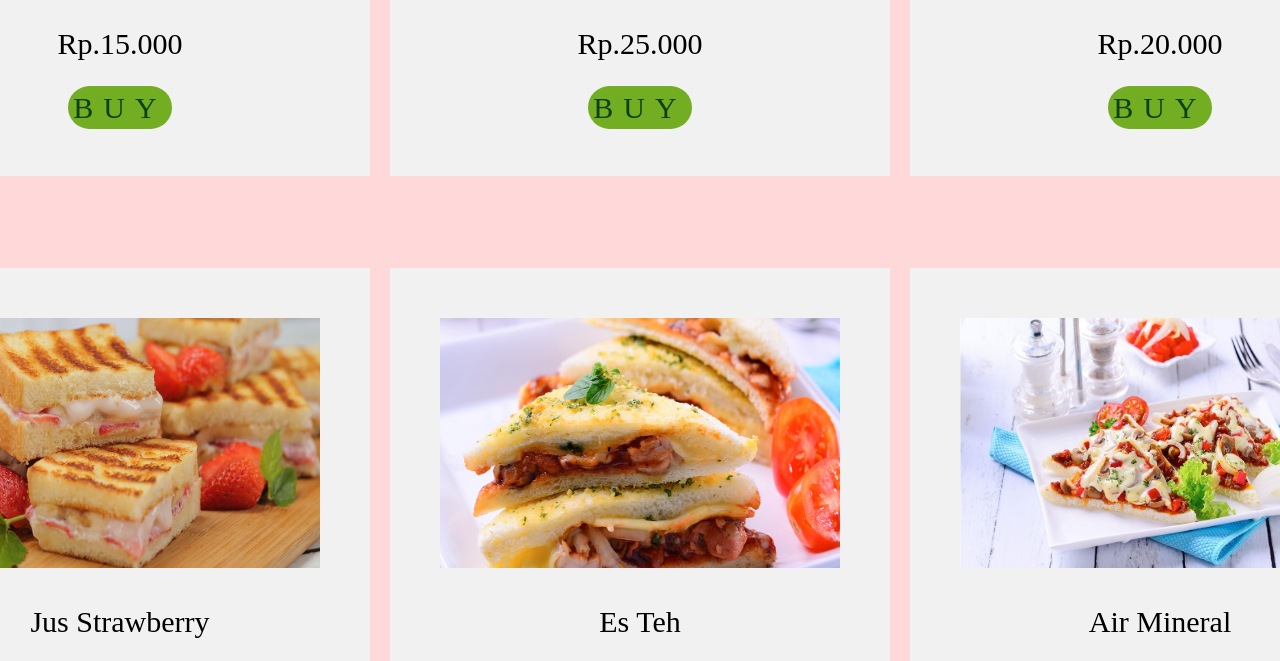
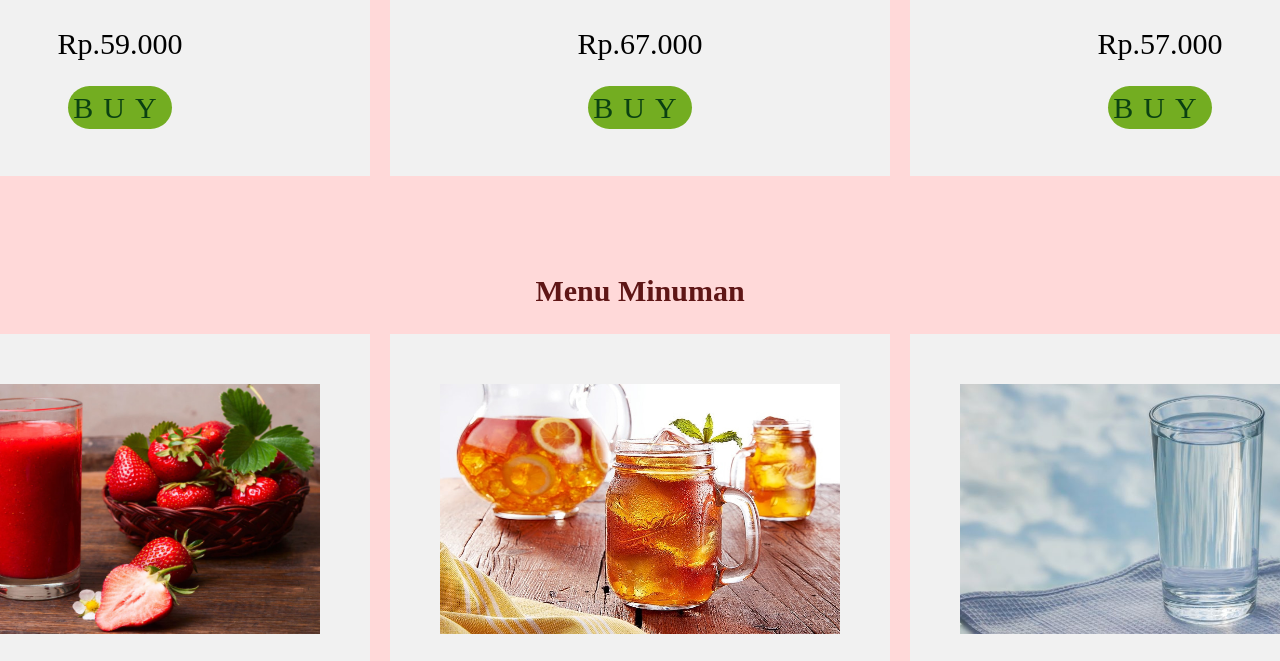
Before and after one commit to VEEXMON/tugas-hacktiv-grup-5-no-1, a plain HTML site: page index.html in a window 1280 px wide. Shown: the part 729-1390 px from the top of the page. Drawn offline with Linux system fonts and the light colour scheme.

Commit message:
Change Photos and price list

```diff
--- a/index.html
+++ b/index.html
@@ -36,19 +36,19 @@
             <div>
                 <img src="straw.jpg" alt="Trulli" class="photo-product" />
                 <p>Roti Bakar Strawberry</p>
-                <p>Rp.15.000</p>
+                <p>Rp.59.000</p>
                 <a class="buy-btn" href="roti-bakar-strawberry.html">BUY</a>
             </div>
             <div>
                 <img src="bbq.jpg" alt="Trulli" class="photo-product" />
                 <p>Roti Bakar BBQ</p>
-                <p>Rp.25.000</p>
+                <p>Rp.67.000</p>
                 <a class="buy-btn" href="roti-bakar-bbq.html">BUY</a>
             </div>
             <div>
                 <img src="pizza.jpg" alt="Trulli" class="photo-product" />
                 <p>Roti Bakar Pizza</p>
-                <p>Rp.20.000</p>
+                <p>Rp.57.000</p>
                 <a class="buy-btn" href="pizza.html">BUY</a>
             </div>
         </div>
@@ -57,21 +57,25 @@
         <br />
         <br />
 
+        <h2>Menu Minuman</h2>
         <div class="flex-container">
             <div>
-                <img src="straw.jpg" alt="Trulli" class="photo-product" />
+                <img src="juss.jpg" alt="Trulli" class="photo-product" />
                 <p>Jus Strawberry</p>
-                <a class="buy-btn" href="air-mineral.html">BUY</a>
+                <p>Rp.42.000</p>
+                <a class="buy-btn" href="jus-strawberry.html">BUY</a>
             </div>
             <div>
-                <img src="bbq.jpg" alt="Trulli" class="photo-product" />
+                <img src="teh.jpg" alt="Trulli" class="photo-product" />
                 <p>Es Teh</p>
+                <p>Rp.25.000</p>
                 <a class="buy-btn" href="es-teh.html">BUY</a>
             </div>
             <div>
-                <img src="pizza.jpg" alt="Trulli" class="photo-product" />
+                <img src="putih.jpg" alt="Trulli" class="photo-product" />
                 <p>Air Mineral</p>
-                <a class="buy-btn" href="jus-strawberry.html">BUY</a>
+                <p>Rp.15.000</p>
+                <a class="buy-btn" href="air-mineral.html">BUY</a>
             </div>
         </div>
 
```
Also changed, not shown: juss.jpg (added), putih.jpg (added), teh.jpg (added).
